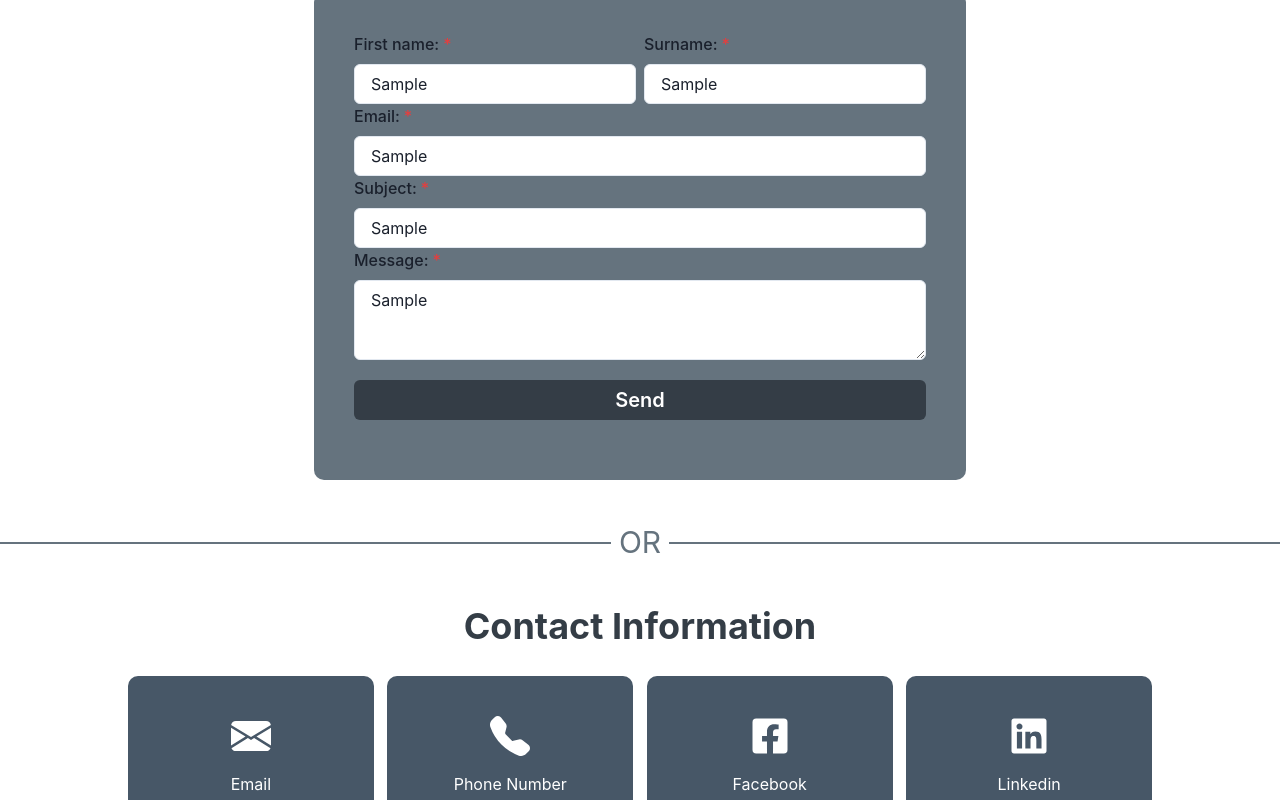
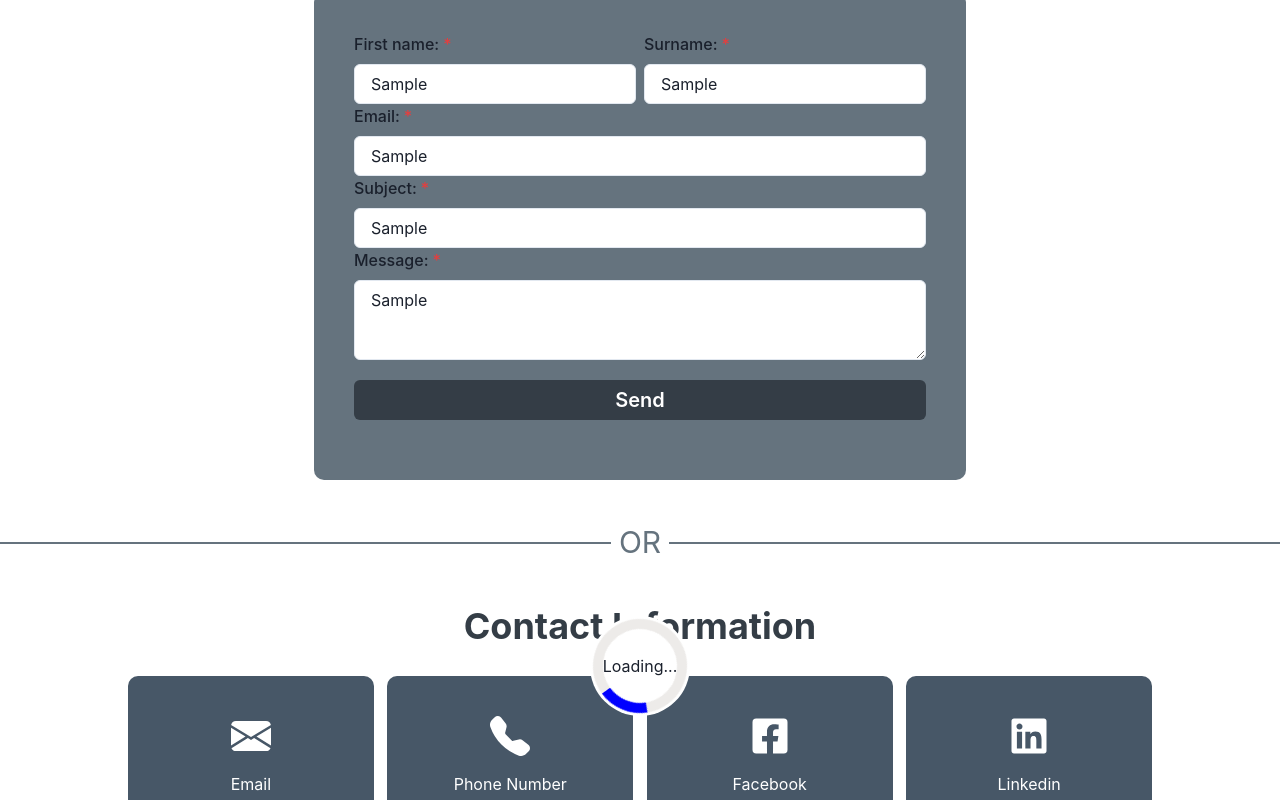
Before and after one commit to Lau-rence/Portfolio, a React (Vite) app: page / in a window 1280 px wide. Both pictures are taken after typing "Sample", "Sample", "Sample", "Sample", "Sample" into the empty fields and a click on the button "Send". Shown: the part 2934-3734 px from the top of the page. Built offline with nearby package versions, Linux system fonts and the light colour scheme; no server answers.

Commit message:
loading state

```diff
--- a/src/components/Contact.jsx
+++ b/src/components/Contact.jsx
@@ -19,6 +19,7 @@ import { BsFillEnvelopeFill, BsFillTelephoneFill  } from "react-icons/bs";
 import { FaFacebookSquare, FaLinkedin } from "react-icons/fa";
 import axios from 'axios'
 import { useState } from "react";
+import Loading from "./Loading";
 
 
 const Contact = () => {
@@ -27,6 +28,7 @@ const Contact = () => {
     const [email, setEmail] = useState('');
     const [subject, setSubject] = useState('');
     const [message, setMessage] = useState('');
+    const [loading, setLoading] = useState(false)
 
     const toast = useToast();
 
@@ -77,6 +79,7 @@ const Contact = () => {
       };
 
       const handleSubmit = () =>{
+        setLoading(true);
         axios.post('https://nodemailer-imko.vercel.app/send-email', {
             firstName: firstName,
             lastName: lastName,
@@ -92,7 +95,8 @@ const Contact = () => {
                     duration: 5000,
                     isClosable: true,
                     position: 'top'
-                  })
+                })
+                setLoading(false);
             }
             else{
                 toast({
@@ -102,7 +106,8 @@ const Contact = () => {
                     duration: 5000,
                     isClosable: true,
                     position: 'top'
-                  })
+                })
+                  setLoading(false);
             }
         })
       }
@@ -250,6 +255,7 @@ const Contact = () => {
                     ))}
                 </Box>
             </VStack>
+            <Loading isOpen={loading}/>
         </Box>
      );
 }
--- /dev/null
+++ b/src/components/Loading.jsx
@@ -0,0 +1,32 @@
+import { Box, CircularProgress, CircularProgressLabel } from "@chakra-ui/react";
+
+const Loading = ({isOpen}) => {
+    if(!isOpen) return null;
+    return (
+        <Box
+            width={'100%'}
+            height={'100%'}
+            position={'fixed'}
+            top={0}
+            bottom={0}
+            right={0}
+            left={0}
+            zIndex={1}
+            display={'flex'}
+            alignItems={'center'}
+            justifyContent={'center'}
+        >
+            <Box height={'max-content'} width={'fit-content'} bgColor={'white'} borderRadius={'100%'}>
+                <CircularProgress
+                    size={'100px'}
+                    isIndeterminate
+                    color='blue'
+                >
+                    <CircularProgressLabel fontSize={'16px'}>Loading...</CircularProgressLabel>
+                </CircularProgress>
+            </Box>
+        </Box>
+     );
+}
+
+export default Loading;
--- a/src/components/Profile.jsx
+++ b/src/components/Profile.jsx
@@ -1,4 +1,4 @@
-import { Box, HStack, Heading, Icon, Image, Text, VStack} from "@chakra-ui/react";
+import { Box, HStack, Heading, Icon, Image, Text, VStack, CircularProgress} from "@chakra-ui/react";
 import Marquee from "react-fast-marquee";
 import { FaLinkedin, FaGithubSquare, FaFacebookSquare} from "react-icons/fa";
 
```
